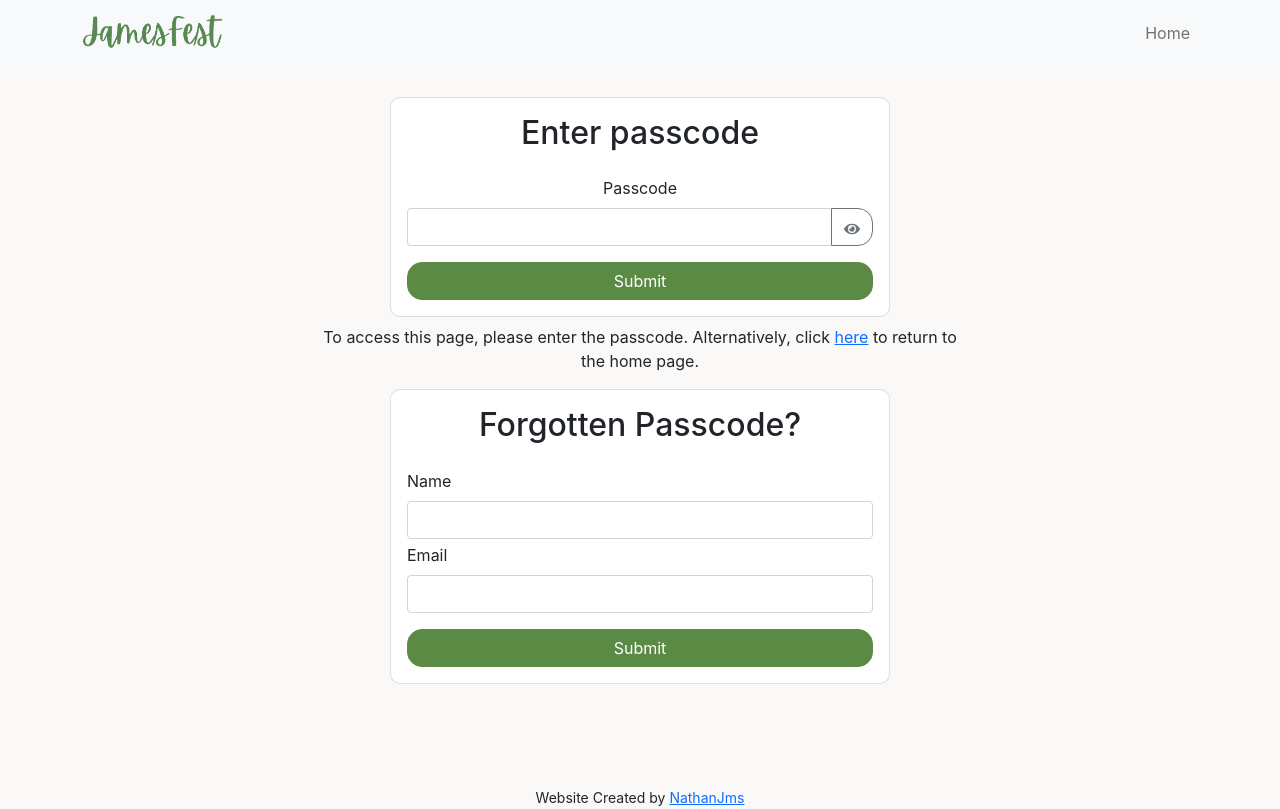
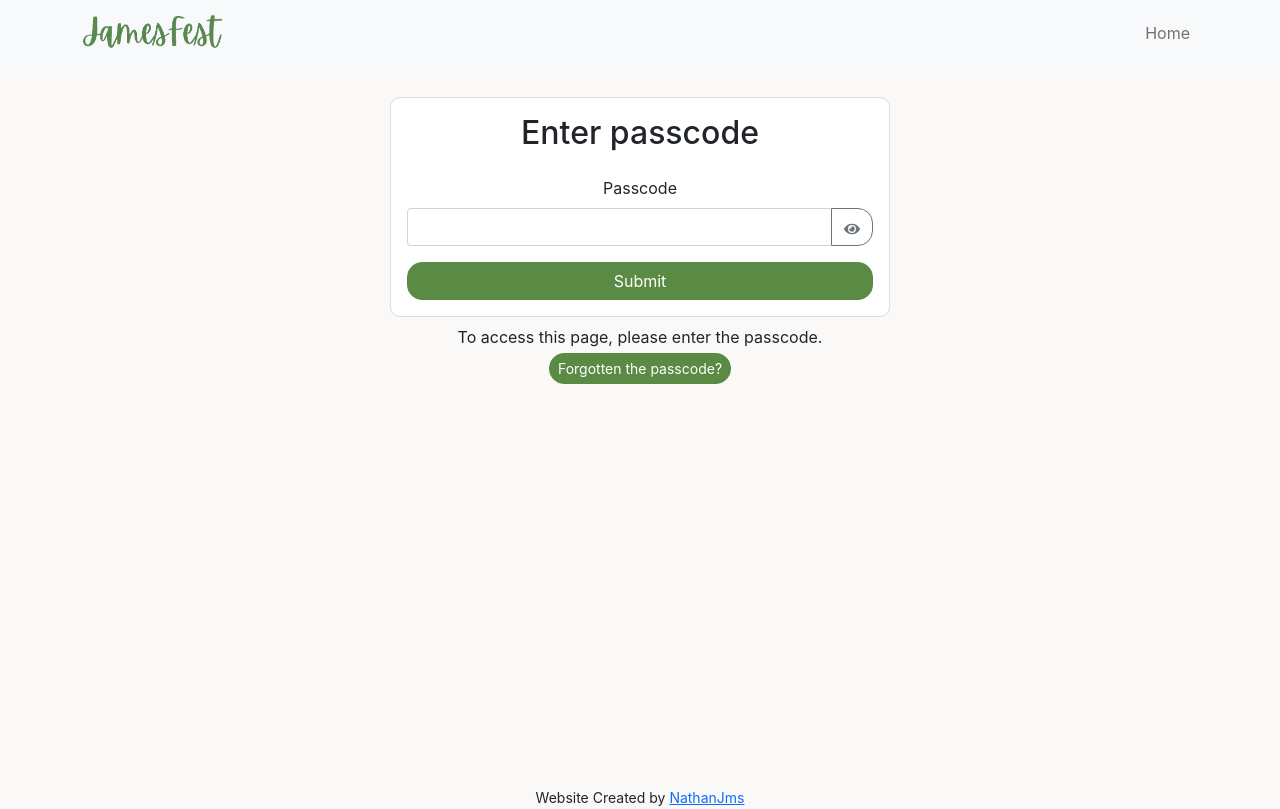
Before and after one commit to Nathanjms/jamesfest2022, a Next.js app: page /login in a window 1280 px wide. Built offline with nearby package versions, Linux system fonts and the light colour scheme.

Commit message:
Forgot/passcode form dynamic, extract into their own functions

```diff
--- a/pages/login.js
+++ b/pages/login.js
@@ -10,6 +10,7 @@ const SignInPage = () => {
   const [error, setError] = useState("");
   const [loading, setLoading] = useState(false);
   const [visiblePasswordField, setVisiblePasswordField] = useState(false);
+  const [forgotPasswordForm, setForgotPasswordForm] = useState(false);
   const passwordInput = useRef();
   let redirectUrl = router.asPath.slice(7); // Get redirectUrl from the value after the '#' in the url
 
@@ -35,9 +36,8 @@ const SignInPage = () => {
     setLoading(false);
   };
 
+  const PasscodeForm = () => {
     return (
-    <DefaultLayout homeLinkOnly={true} title="Login">
-      <div className="section container">
       <div className="row">
         <div className="col-lg-7 col-md-8 col-12 m-auto">
           <div className="card logInCard">
@@ -80,31 +80,27 @@ const SignInPage = () => {
           </div>
         </div>
       </div>
-        <div className="row pt-2">
-          <div className="col-lg-7 col-md-8 col-12 m-auto text-center">
-            <p>
-              To access this page, please enter the passcode. Alternatively,
-              click <Link href="/">here</Link> to return to the home page.
-            </p>
-          </div>
-        </div>
+    );
+  };
+
+  const ForgotPasscodeForm = () => {
+    return (
       <div className="row">
         <div className="col-lg-7 col-md-8 col-12 m-auto">
           <div className="card logInCard">
             <div className="card-body">
-                {error && <div className="alert alert-danger">{error}</div>}
               <h2 className="text-center mb-4">Forgotten Passcode?</h2>
+              <p className="text-center mb-2">
+                Please enter you name and email below and we will be in touch
+                with the passcode!
+              </p>
               <form
                 action={`https://formsubmit.co/${process.env.CONTACT_EMAIL}`}
                 method="POST"
                 className="text-start"
               >
                 <div className="mb-3">
-                      <input
-                        type="hidden"
-                        name="Type"
-                        value="Forgotten Passcode"
-                      />
+                  <input type="hidden" name="Type" value="Forgotten Passcode" />
                   <div className="mb-1">
                     <label className="form-label">Name</label>
                     <input
@@ -136,6 +132,30 @@ const SignInPage = () => {
           </div>
         </div>
       </div>
+    );
+  };
+
+  const ForgotPasscodeBtn = () => {
+    return (
+      <button
+        className="btn btn-primary btn-sm"
+        onClick={() => setForgotPasswordForm(!forgotPasswordForm)}
+      >
+        {forgotPasswordForm ? `Remembered the passcode?`: `Forgotten the passcode?`}
+      </button>
+    );
+  };
+
+  return (
+    <DefaultLayout homeLinkOnly={true} title="Login">
+      <div className="section container">
+        {forgotPasswordForm ? <ForgotPasscodeForm /> : <PasscodeForm />}
+        <div className="row pt-2">
+          <div className="col-lg-7 col-md-8 col-12 m-auto text-center">
+            <p className="mb-1">To access this page, please enter the passcode.</p>
+            <ForgotPasscodeBtn />
+          </div>
+        </div>
       </div>
     </DefaultLayout>
   );
```
Lines whose indentation alone changed are shown as unchanged.
